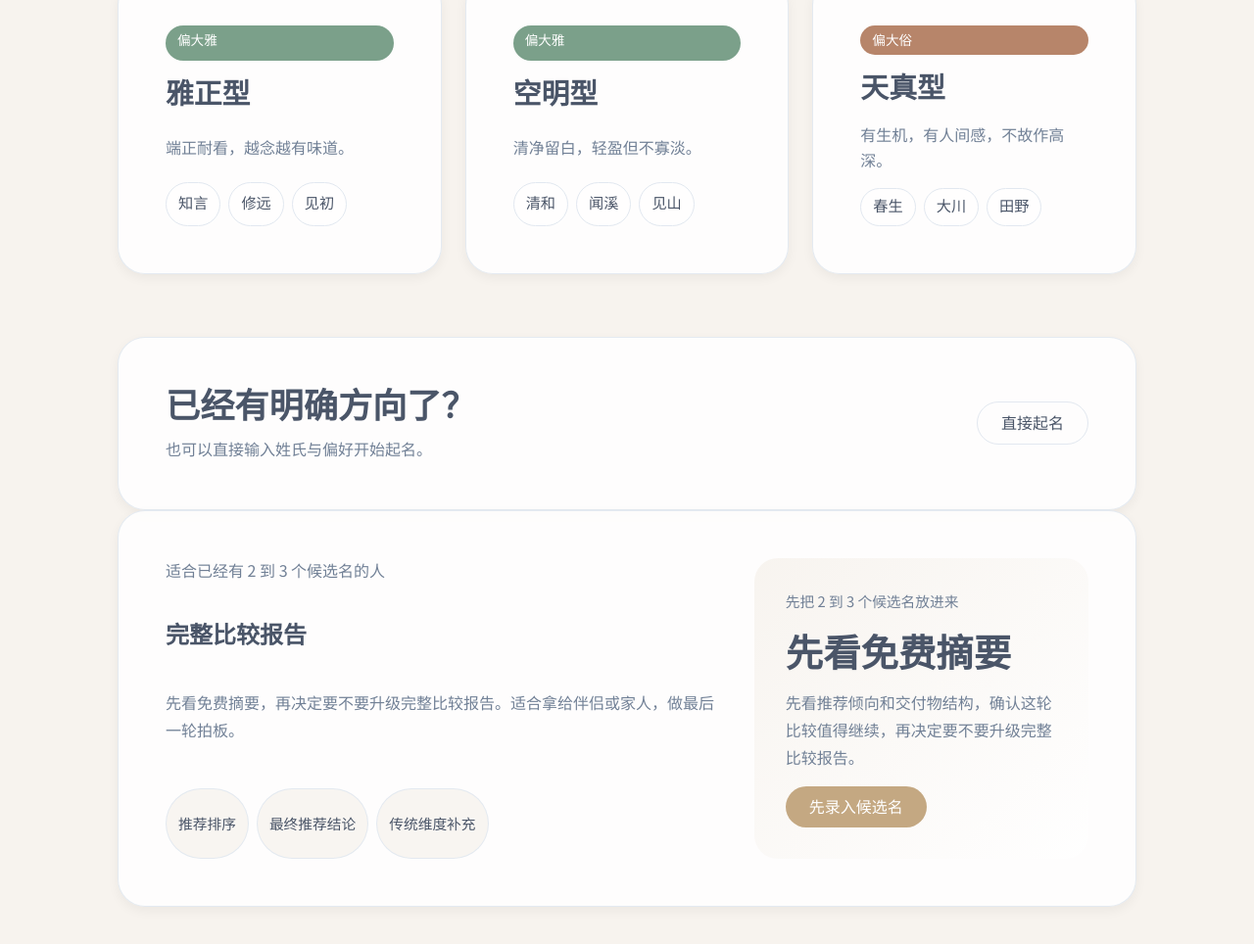
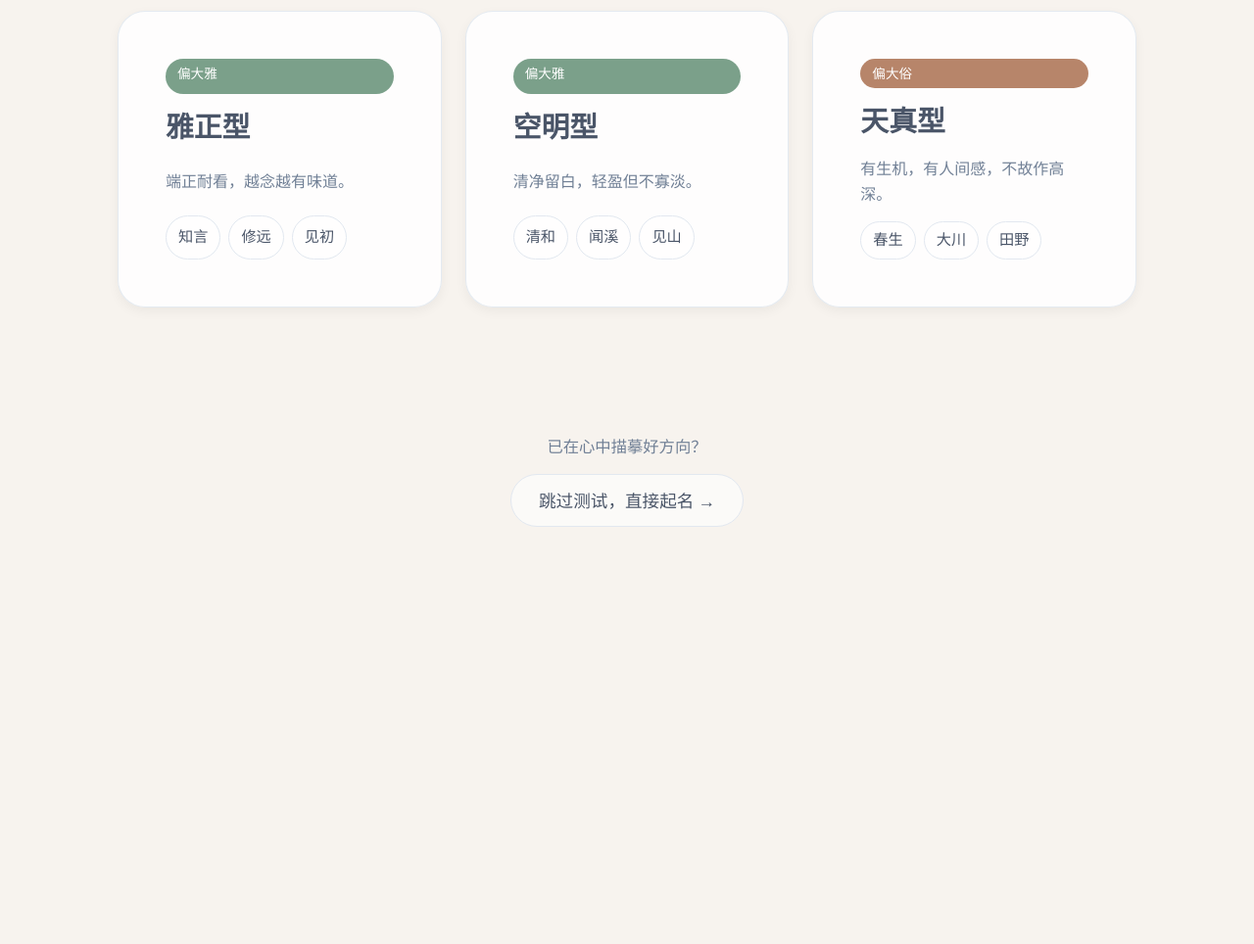
Before and after one commit to unix2dos/wenming, a website built with Vite: page index.html in a window 1280 px wide. Shown: the part 920-1884 px from the top of the page at 98% size. After the commit the page ends 1586 px from the top, so only its background shows below. Built offline with nearby package versions, Linux system fonts and the light colour scheme.

Commit message:
refactor(landing): simplify landing page layout and CTAs

```diff
--- a/src/pages/landing.js
+++ b/src/pages/landing.js
@@ -1,12 +1,6 @@
 import '../styles/landing.css';
 import { resultProfiles } from '../utils/direction-quiz.js';
 import { trackEvent } from '../utils/analytics.js';
-import {
-  COMPARE_REPORT_FREE_SUMMARY,
-  COMPARE_REPORT_INPUT_LABEL,
-  COMPARE_REPORT_POINTS,
-  COMPARE_REPORT_PRODUCT_NAME,
-} from '../utils/compare-offer-copy.js';
 
 const previewProfiles = [
   resultProfiles.yazheng,
@@ -42,7 +36,8 @@ export function renderLanding(container) {
 
       <section class="landing-section landing-preview-section">
         <div class="landing-section-head">
-          <h2>三个命名原型预览</h2>
+          <p class="landing-section-lead">不知哪种风格适合宝宝？我们将名字凝练为三大美学原型——</p>
+          <h2>命名原型一览</h2>
         </div>
 
         <div class="preview-grid">
@@ -59,31 +54,10 @@ export function renderLanding(container) {
         </div>
       </section>
 
-      <section class="landing-direct-entry">
-        <div class="landing-direct-copy">
-          <h2>已经有明确方向了？</h2>
-          <p>也可以直接输入姓氏与偏好开始起名。</p>
-        </div>
-        <a href="#/generate" class="btn btn-secondary">直接起名</a>
-      </section>
-
-      <section class="landing-section landing-compare-offer">
-        <div class="landing-compare-copy">
-          <p class="landing-offer-kicker">适合已经有 2 到 3 个候选名的人</p>
-          <h2>${COMPARE_REPORT_PRODUCT_NAME}</h2>
-          <p>${COMPARE_REPORT_FREE_SUMMARY}，再决定要不要升级${COMPARE_REPORT_PRODUCT_NAME}。适合拿给伴侣或家人，做最后一轮拍板。</p>
-          <div class="landing-compare-points">
-            ${COMPARE_REPORT_POINTS.map((point) => `<span>${point}</span>`).join('')}
-          </div>
-        </div>
-
-        <div class="landing-compare-cta-panel">
-          <div class="landing-compare-cta-kicker">先把 2 到 3 个候选名放进来</div>
-          <div class="landing-compare-cta-title">${COMPARE_REPORT_FREE_SUMMARY}</div>
-          <div class="landing-compare-cta-note">先看推荐倾向和交付物结构，确认这轮比较值得继续，再决定要不要升级${COMPARE_REPORT_PRODUCT_NAME}。</div>
-          <a href="#/score" class="btn">${COMPARE_REPORT_INPUT_LABEL}</a>
-        </div>
-      </section>
+      <footer class="landing-footer-cta">
+        <p>已在心中描摹好方向？</p>
+        <a href="#/generate" class="landing-footer-link">跳过测试，直接起名 <span>&rarr;</span></a>
+      </footer>
     </div>
   `;
 
@@ -98,17 +72,4 @@ export function renderLanding(container) {
       },
     });
   });
-
-  const compareCta = typeof container.querySelector === 'function'
-    ? container.querySelector('.landing-compare-cta-panel a[href="#/score"]')
-    : null;
-  compareCta?.addEventListener('click', () => {
-    void trackEvent('landing_cta_clicked', {
-      page: 'landing',
-      payload: {
-        target: 'score',
-        entry: 'compare-offer',
-      },
-    });
-  });
 }
--- a/src/styles/landing.css
+++ b/src/styles/landing.css
@@ -5,7 +5,7 @@
 
 .landing-header,
 .landing-section,
-.landing-direct-entry {
+.landing-footer-cta {
   max-width: 1040px;
   margin: 0 auto;
 }
@@ -28,6 +28,8 @@
 .landing-inline-link {
   font-size: 0.95rem;
 }
+
+/* ── 第一幕：Hero ── */
 
 .landing-hero {
   max-width: 1040px;
@@ -107,6 +109,8 @@
   align-items: center;
 }
 
+/* ── 第二幕：原型预览 ── */
+
 .landing-section {
   margin-bottom: var(--spacing-3xl);
 }
@@ -115,8 +119,13 @@
   margin-bottom: var(--spacing-xl);
 }
 
-.landing-section-head h2,
-.landing-direct-copy h2 {
+.landing-section-lead {
+  color: var(--color-yanhui);
+  font-size: 1.02rem;
+  margin-bottom: var(--spacing-sm);
+}
+
+.landing-section-head h2 {
   font-size: clamp(1.65rem, 3vw, 2.2rem);
 }
 
@@ -126,17 +135,12 @@
   gap: var(--spacing-lg);
 }
 
-.preview-card,
-.landing-direct-entry,
-.landing-compare-offer {
+.preview-card {
   background: rgba(255, 255, 255, 0.84);
   border: 1px solid rgba(226, 232, 240, 0.9);
   box-shadow: var(--shadow-md);
   border-radius: 28px;
   padding: var(--spacing-2xl);
-}
-
-.preview-card {
   display: grid;
   gap: var(--spacing-md);
 }
@@ -153,98 +157,56 @@
   scroll-margin-top: var(--spacing-xl);
 }
 
-.landing-direct-entry {
+/* ── 第三幕：底部次级 CTA ── */
+
+.landing-footer-cta {
+  text-align: center;
+  padding: var(--spacing-3xl) 0 var(--spacing-xl);
   display: flex;
+  flex-direction: column;
   align-items: center;
-  justify-content: space-between;
-  gap: var(--spacing-lg);
+  gap: var(--spacing-md);
 }
 
-.landing-compare-offer {
-  display: grid;
-  grid-template-columns: minmax(0, 1.25fr) minmax(240px, 0.75fr);
-  gap: var(--spacing-xl);
-  align-items: stretch;
+.landing-footer-cta p {
+  color: var(--color-yanhui);
+  font-size: 1.02rem;
 }
 
-.landing-direct-copy {
-  display: grid;
-  gap: var(--spacing-sm);
+.landing-footer-link {
+  display: inline-flex;
+  align-items: center;
+  gap: var(--spacing-xs);
+  color: var(--color-dai);
+  font-size: 1.1rem;
+  font-weight: 500;
+  text-decoration: none;
+  padding: 12px 28px;
+  border: 1px solid var(--color-border);
+  border-radius: var(--radius-pill);
+  background: rgba(255, 255, 255, 0.6);
+  transition: all var(--transition-fast);
 }
 
-.landing-direct-copy p {
-  color: var(--color-yanhui);
+.landing-footer-link:hover {
+  background: rgba(255, 255, 255, 1);
+  border-color: var(--color-ouhe);
+  box-shadow: var(--shadow-sm);
 }
 
-.landing-compare-copy {
-  display: grid;
-  gap: var(--spacing-sm);
+.landing-footer-link span {
+  transition: transform var(--transition-fast);
 }
 
-.landing-offer-kicker {
-  color: var(--color-yanhui);
+.landing-footer-link:hover span {
+  transform: translateX(4px);
 }
 
-.landing-compare-copy p:last-of-type {
-  color: var(--color-yanhui);
-  line-height: 1.75;
-}
-
-.landing-compare-points {
-  display: flex;
-  flex-wrap: wrap;
-  gap: var(--spacing-sm);
-  margin-top: var(--spacing-sm);
-}
-
-.landing-compare-points span {
-  display: inline-flex;
-  align-items: center;
-  padding: 8px 12px;
-  border-radius: 999px;
-  background: rgba(247, 243, 238, 0.8);
-  border: 1px solid rgba(226, 232, 240, 0.9);
-  color: var(--color-dai);
-  font-size: 0.92rem;
-}
-
-.landing-compare-cta-panel {
-  display: grid;
-  align-content: start;
-  justify-items: start;
-  gap: var(--spacing-sm);
-  padding: var(--spacing-xl);
-  border-radius: 24px;
-  background: linear-gradient(135deg, rgba(247, 243, 238, 0.92), rgba(255, 255, 255, 0.78));
-}
-
-.landing-compare-cta-kicker {
-  color: var(--color-yanhui);
-  font-size: 0.92rem;
-}
-
-.landing-compare-cta-title {
-  font-size: clamp(1.8rem, 3vw, 2.4rem);
-  font-weight: 700;
-  color: var(--color-dai);
-}
-
-.landing-compare-cta-note {
-  color: var(--color-yanhui);
-  line-height: 1.75;
-  margin-bottom: var(--spacing-sm);
-}
+/* ── 响应式 ── */
 
 @media (max-width: 880px) {
   .preview-grid {
     grid-template-columns: 1fr;
-  }
-
-  .landing-direct-entry,
-  .landing-compare-offer {
-    align-items: flex-start;
-    grid-template-columns: 1fr;
-    flex-direction: column;
   }
 }
 
@@ -269,16 +231,17 @@
     font-size: 2.7rem;
   }
 
-  .landing-primary-action .btn,
-  .landing-direct-entry .btn,
-  .landing-compare-cta-panel .btn {
+  .landing-primary-action .btn {
     width: 100%;
   }
 
-  .preview-card,
-  .landing-direct-entry,
-  .landing-compare-offer {
+  .preview-card {
     border-radius: 24px;
     padding: var(--spacing-xl);
   }
+
+  .landing-footer-link {
+    width: 100%;
+    justify-content: center;
+  }
 }
```
